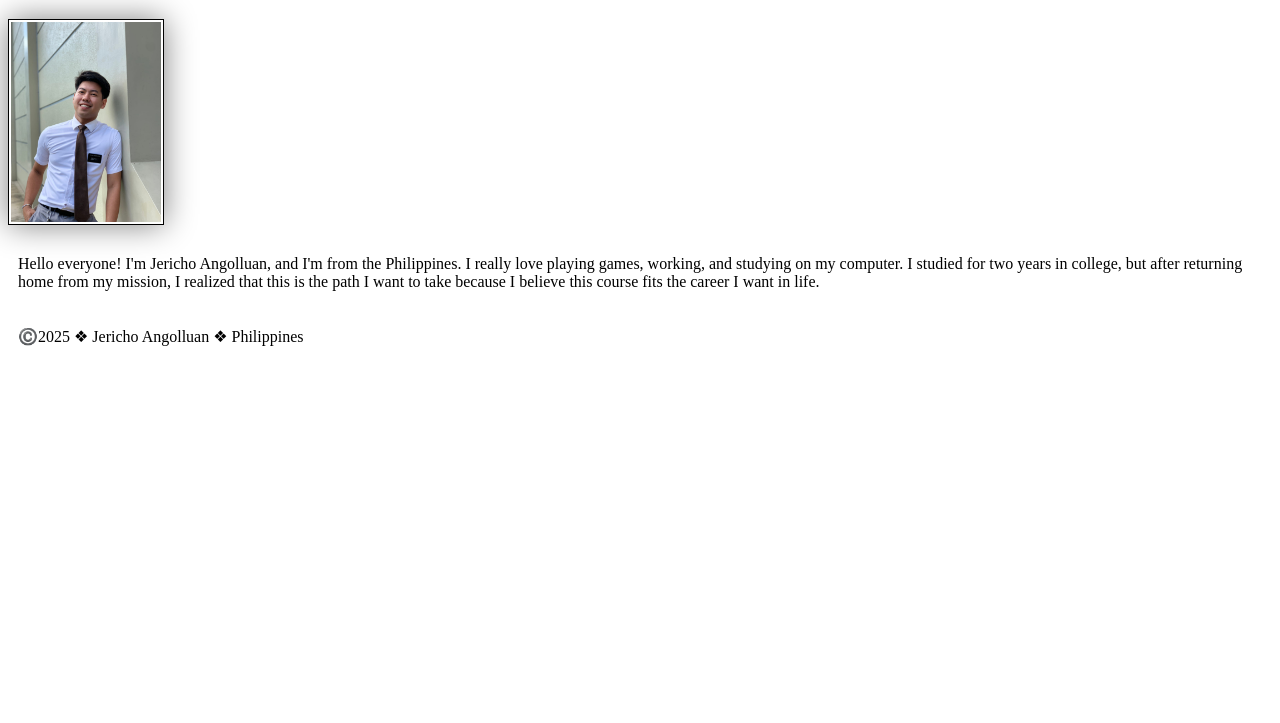
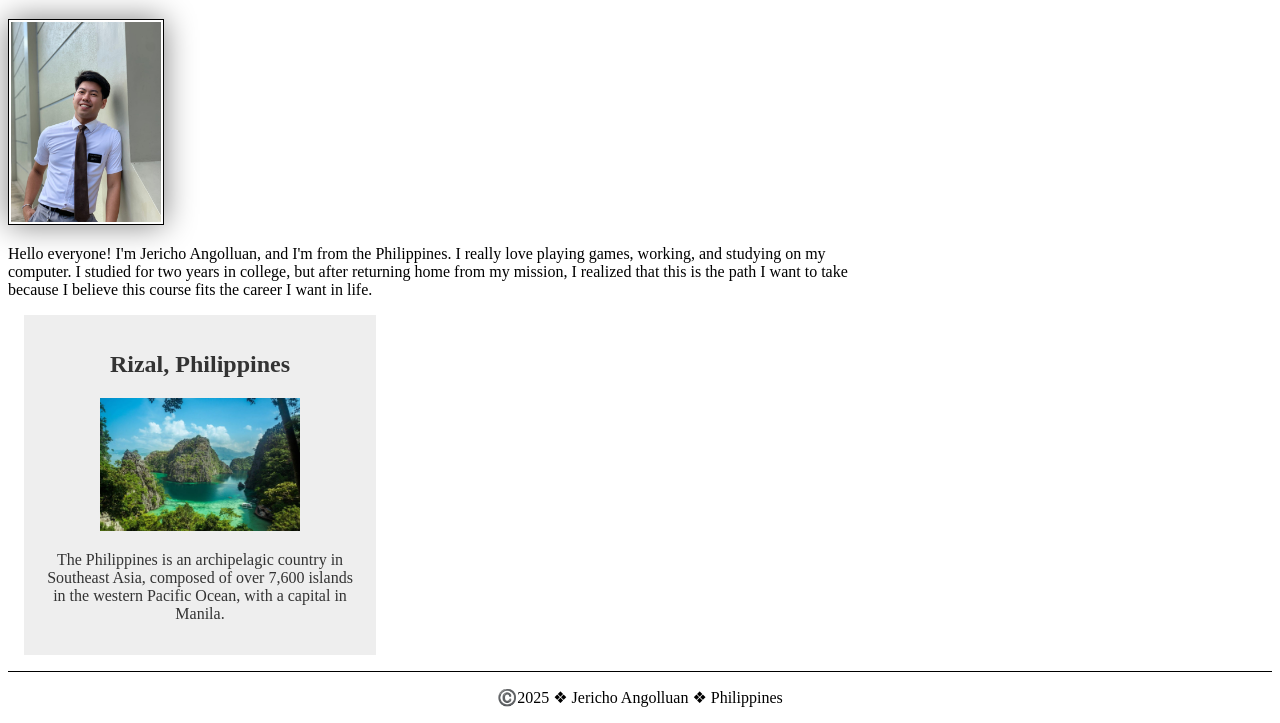
Before and after one commit to angolluanjericho/wdd130, a plain HTML site: page index.html in a window 1280 px wide. Shown: the part 205-928 px from the top of the page. Before the commit the page ends 800 px from the top, so only its background shows below. Drawn offline with Linux system fonts and the light colour scheme.

Commit message:
Enhance the home-page

```diff
--- a/index.html
+++ b/index.html
@@ -6,6 +6,9 @@
     <meta charset="UTF-8">
     <meta name="viewport" content="width=device-width, initial-scale=1.0">
     <title>Jericho Angolluan | WDD 130</title>
+    <meta name="description"
+        content="Jericho Angolluan is a student of WDD 130: Web Fundamentals, the purpose of this page is get to know him.">
+    <meta name="author" content="Jericho Angolluan">
 </head>
 
 <body>
@@ -24,10 +27,15 @@
             that this is
             the path I want to take because I believe this course fits the career I want in life.</p>
     </main>
+    <aside>
+        <h2>Rizal, Philippines</h2>
+        <img src="images/philippines.jpeg" alt="Islands in the Philippines">
+        <p>The Philippines is an archipelagic country in Southeast Asia, composed of over 7,600 islands in the western
+            Pacific Ocean, with a capital in Manila.</p>
+    </aside>
     <footer>
         <p>©️2025 ❖ Jericho Angolluan ❖ Philippines</p>
     </footer>
-
 </body>
 
 </html>
--- a/styles/styles.css
+++ b/styles/styles.css
@@ -10,7 +10,7 @@ nav a {
 h1{
     color: darkblue;
 }
-img {
+main img{
     width: 150px;
     height: auto;
     border: 1px solid black;
@@ -18,5 +18,26 @@ img {
     box-shadow: 0 0 30px gray;
 }
 p {
-    padding: 10px;
+    padding:0px;
 }
+main {
+    max-width: 840px;
+}
+aside {
+    width:20rem;
+    margin: 1rem;
+    border: 1px solid rgb(0, 0, 0/0.2);
+    padding:1rem;
+    background-color:#eee;
+    color: #333;
+    text-align: center;
+}
+aside img{
+    width: 200px;
+    height: auto;
+}
+footer{
+    margin-top: 15px;
+    border-top: 1px solid #000;
+    text-align: center;
+}
```
Also changed, not shown: images/philippines.jpeg (added).
